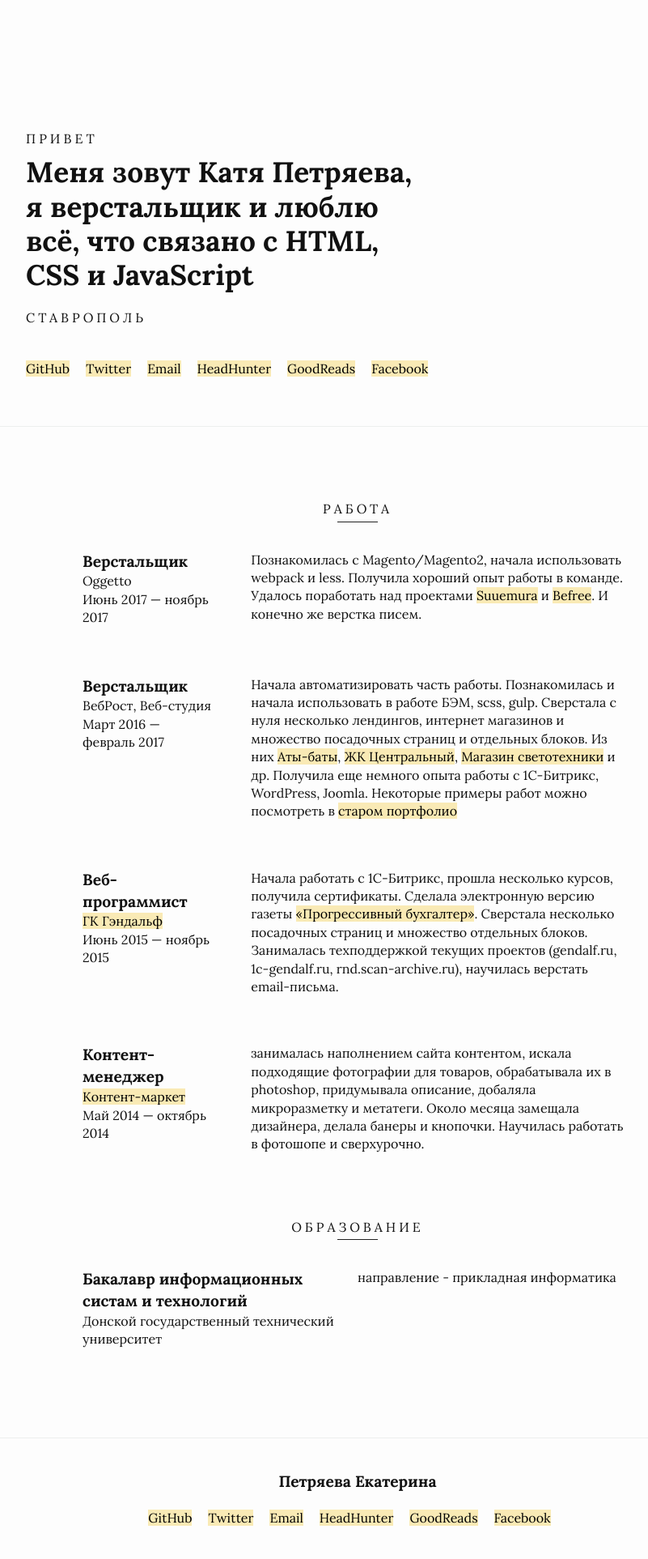
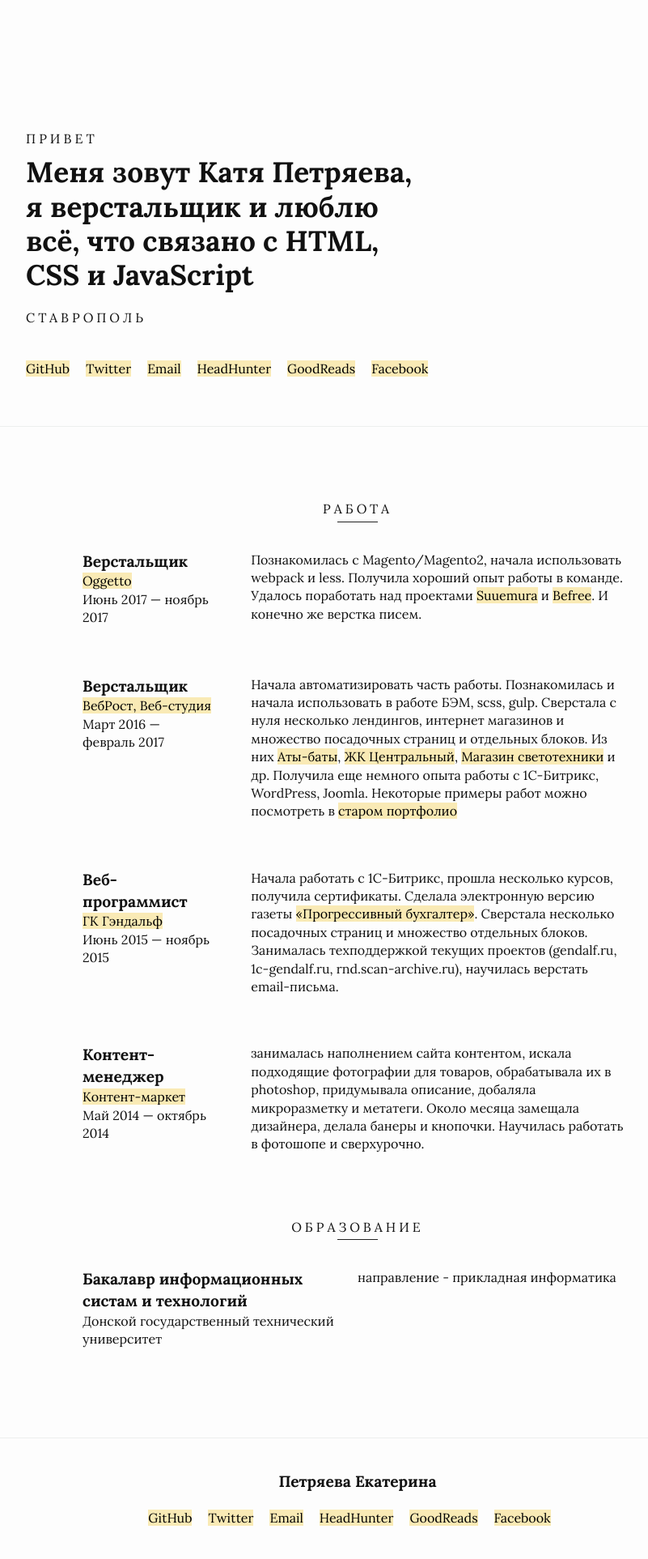
Before and after one commit to petryaeva/petryaeva.github.io, a Jekyll site: the page built from index.md, in a window 1280 px wide. Shown: the whole page at 81% size, without its empty margins (198-999 px from the left). Built offline with Jekyll 4.4.1, drawn with Linux system fonts in a browser that asks for light colours.

Commit message:
Update resume.html
Add link for company

```diff
--- a/_includes/resume.html
+++ b/_includes/resume.html
@@ -2,7 +2,7 @@
 <dl class="experience">
     <dt>
         <p class="title">Верстальщик</p>
-        <p class="company">Oggetto</p>
+        <p class="company"><a href="https://oggetto.ru/" target="_blank">Oggetto</a></p>
         <p class="period">Июнь 2017 — ноябрь 2017</p>
     </dt>
     <dd>
@@ -18,7 +18,7 @@
 
     <dt>
         <p class="title">Верстальщик</p>
-        <p class="company">ВебРост, Веб-студия</p>
+        <p class="company"><a href="https://webrost.ru/" target="_blank">ВебРост, Веб-студия</a></p>
         <p class="period">Март 2016 — февраль 2017</p>
     </dt>
     <dd>
```
